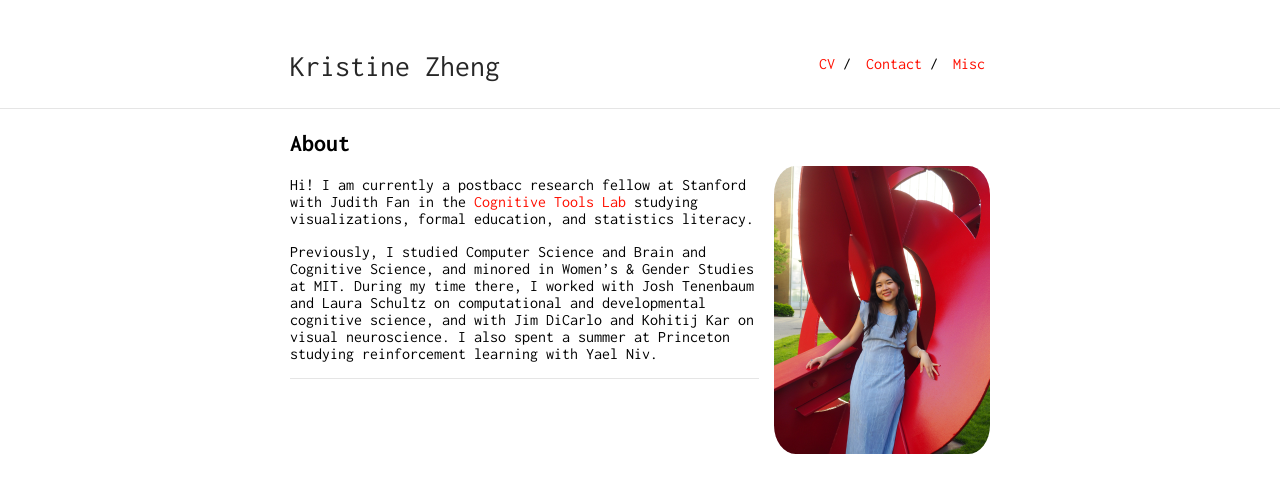
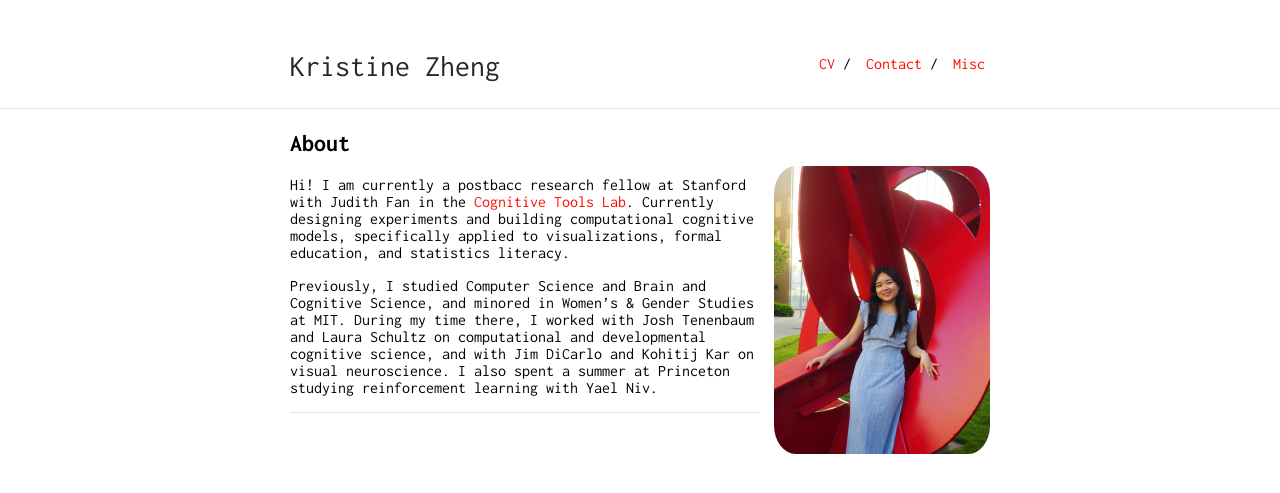
Before and after one commit to kristinezheng/kristinezheng.github.io, a Jekyll site: the page built from index.md, in a window 1280 px wide. Shown: the top 493 px of the page. Built offline with Jekyll 4.4.1, drawn with Linux system fonts in a browser that asks for light colours; our own code applies the rules of GitHub Pages for plain Markdown files.

Commit message:
descriptions

```diff
--- a/index.md
+++ b/index.md
@@ -6,7 +6,7 @@ layout: default
 
 <img class="profile-picture" src="kristine.JPG">
 
-Hi! I am currently a postbacc research fellow at Stanford with Judith Fan in the [Cognitive Tools Lab](https://cogtoolslab.github.io/) studying visualizations, formal education, and statistics literacy.
+Hi! I am currently a postbacc research fellow at Stanford with Judith Fan in the [Cognitive Tools Lab](https://cogtoolslab.github.io/). Currently designing experiments and building computational cognitive models, specifically applied to visualizations, formal education, and statistics literacy.
 
 Previously, I studied Computer Science and Brain and Cognitive Science, and minored in Women's & Gender Studies at MIT. During my time there, I worked with Josh Tenenbaum and Laura Schultz on computational and developmental cognitive science, and with Jim DiCarlo and Kohitij Kar on visual neuroscience. I also spent a summer at Princeton studying reinforcement learning with Yael Niv.
 
```
